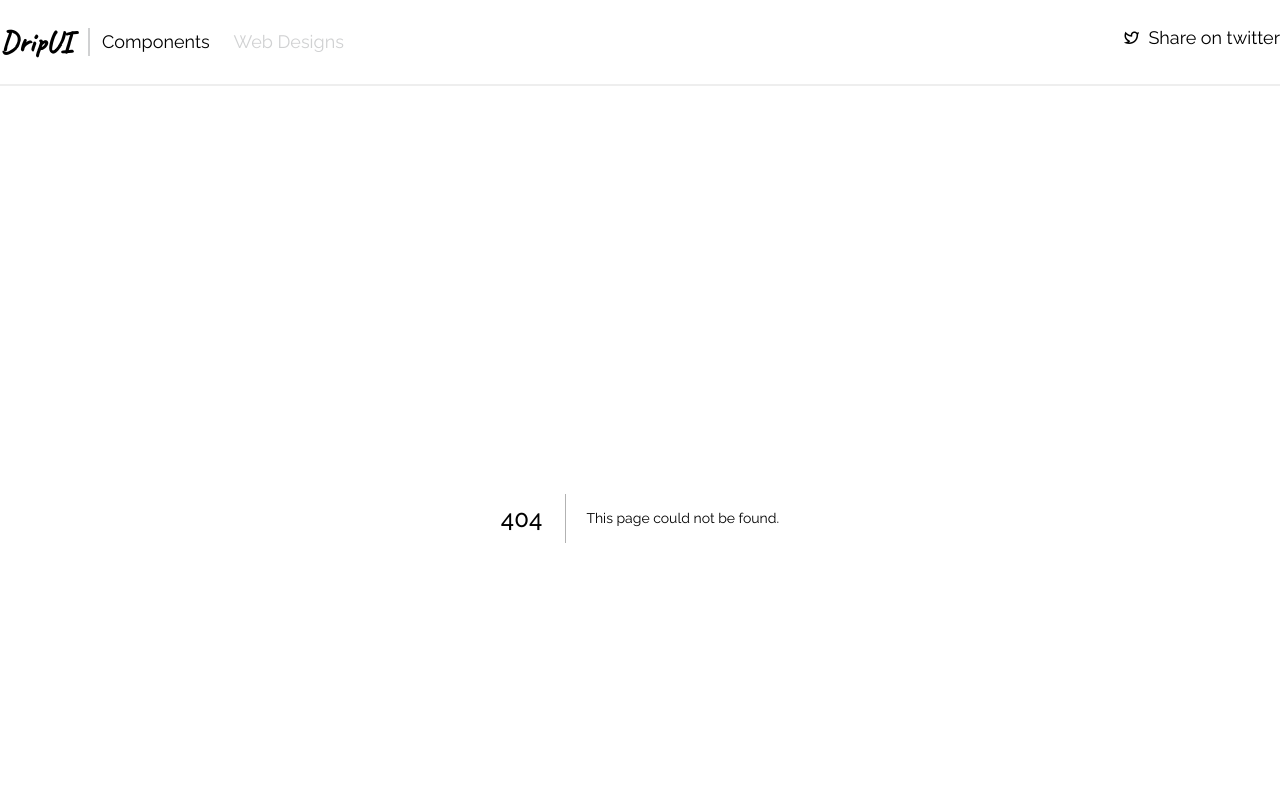
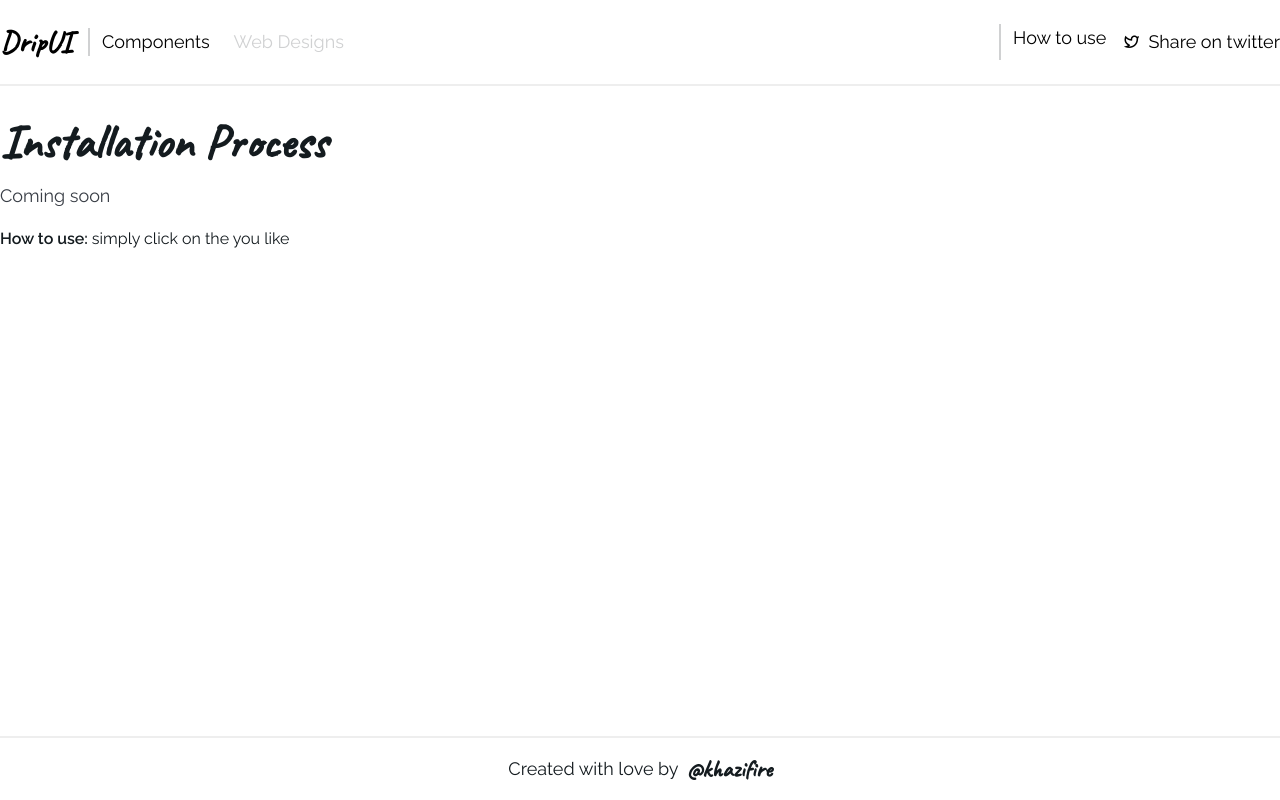
Before and after one commit to khazifire/DripUI, a Next.js app: page /docs/how-to-use in a window 1280 px wide. Before the commit this address had no page. Shown: the top 800 px of the page. Built offline with nearby package versions, Linux system fonts and the light colour scheme.

Commit message:
[update]: create the instalation process page

```diff
--- a/components/layout/Header.js
+++ b/components/layout/Header.js
@@ -17,8 +17,12 @@ const Header = () => {
 
                   </div>
 
-                  <div className="">
-                      <a target="_blank" rel="noreferrer" className="inline-flex items-center gap-2 text-sm md:text-lg group hover:text-drip-black/80" href="https://twitter.com/intent/tweet?url=https://khazifire.com&text=DripUI%20is%20a%20collection%20of%20free%20Tailwind%20CSS%20components%20that%20can%20be%20used%20in%20your%20next%20project.%20%0A-%20By%20@khazifire%0A"><i className="text-lg ri-twitter-line group-hover:-rotate-12 "></i> Share on twitter</a>
+                  <div className="flex flex-row gap-4">
+                    <Link href="/docs/how-to-use">
+                         <a className="pl-3 text-sm border-l-2 md:text-lg border-drip-black/20 hover:text-drip-black/80">How to use</a>
+                    </Link>
+
+                    <a target="_blank" rel="noreferrer" className="inline-flex items-center gap-2 text-sm md:text-lg group hover:text-drip-black/80" href="https://twitter.com/intent/tweet?url=https://khazifire.com&text=DripUI%20is%20a%20collection%20of%20free%20Tailwind%20CSS%20components%20that%20can%20be%20used%20in%20your%20next%20project.%20%0A-%20By%20@khazifire%0A"><i className="text-lg ri-twitter-line group-hover:-rotate-12 "></i> Share on twitter</a>
 
                   </div>
               </nav>
--- /dev/null
+++ b/pages/docs/how-to-use.js
@@ -0,0 +1,31 @@
+import Head from 'next/head'
+import { useRef,useState } from 'react';
+import { BasicBtns } from '../../components/drip/buttons/basicBtsns';
+import { ColoredShadowBtns } from '../../components/drip/buttons/coloredShadowBtns';
+import DefaultCard from '../../components/drip/cards/defaultCard';
+import Meta from '../../components/layout/meta';
+import PageHeading from '../../components/other/PageHeadings';
+
+
+export default function Installation() {
+
+
+  return (
+    <>
+        <Meta
+          title={'DripUI - How to use'}
+          description={'DripUI offers a wide range of card made with tailwindCss you can use in your projects'}
+          url={'/components/cards'}
+        />
+        <PageHeading
+          title={'Installation Process'}
+          alt={''}
+          description={'Coming soon'}
+        />
+
+        <section>
+
+        </section>
+    </>
+  )
+}
```
